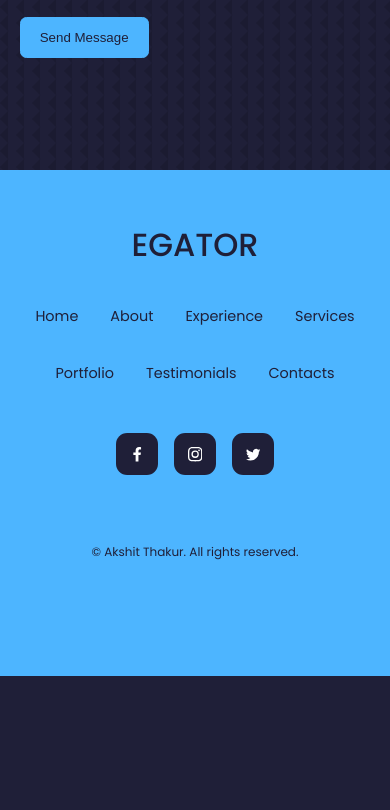
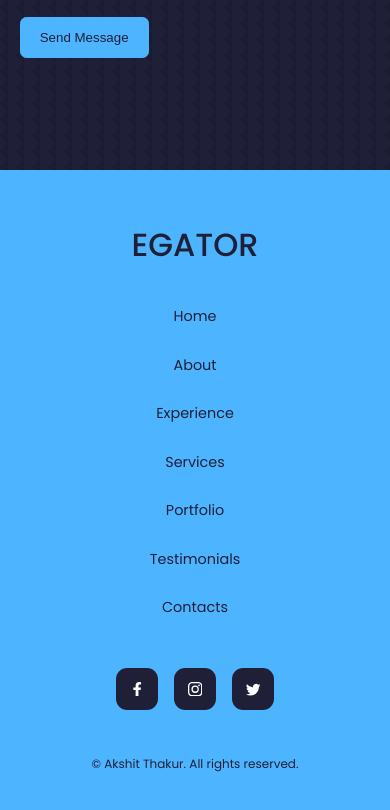
Before and after one commit to akshit2649/Portfolio, a React (Create React App) app in the folder react-portfolio-website/: page / in a window 390 px wide. Shown: the part 9217-10027 px from the top of the page. Before the commit the page ends 9893 px from the top, so only its background shows below. Built offline with nearby package versions, Linux system fonts and the light colour scheme.

Commit message:
Footer Responsive CSS

```diff
--- a/react-portfolio-website/src/components/footer/Footer.css
+++ b/react-portfolio-website/src/components/footer/Footer.css
@@ -52,3 +52,14 @@ footer a {
   margin-bottom: 4rem;
   color: var(--color-bg);
 }
+
+/************************************ MEDIA QUERIES (SMALL DEVICES) ********************************************************/
+@media screen and (max-width: 600px) {
+  .permalinks {
+    flex-direction: column;
+    gap: 1.5rem;
+  }
+  .footer__socials {
+    margin-bottom: 2.6rem;
+  }
+}
```
